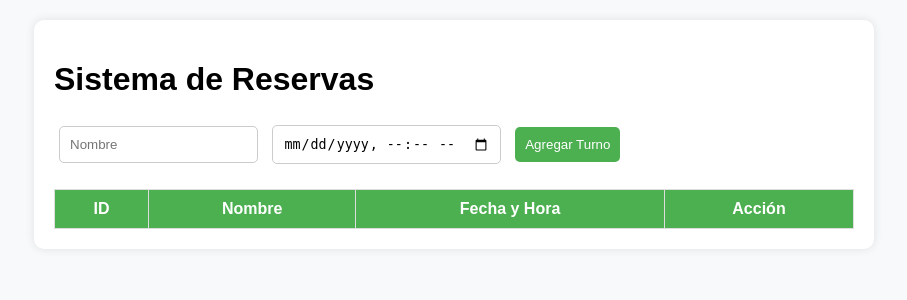
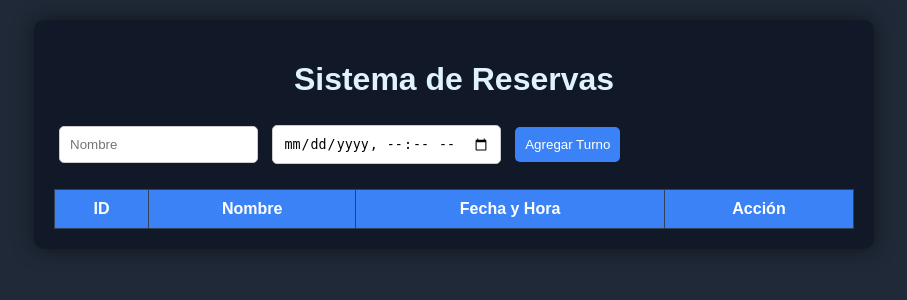
Before and after one commit to jorge221317-max/RESERVAS, a FastAPI app: page / in a window 1280 px wide. Shown: the top 300 px of the page, without its empty margins (186-1093 px from the left). Run offline with FastAPI, Linux system fonts and the light colour scheme; data that the repository does not hold is empty.

Commit message:
Update style.css

```diff
--- a/api/static/style.css
+++ b/api/static/style.css
@@ -1,13 +1,63 @@
-body { font-family: Arial, sans-serif; background: #f8f9fa; margin: 20px; }
-.container { max-width: 800px; margin: auto; background: white; padding: 20px; border-radius: 10px; box-shadow: 0 0 10px rgba(0,0,0,0.1); }
-input, button { padding: 10px; margin: 5px; border-radius: 5px; border: 1px solid #ccc; }
-button { background-color: #4CAF50; color: white; border: none; cursor: pointer; }
-button:hover { background-color: #45a049; }
-.error { color: red; }
-table { width: 100%; border-collapse: collapse; margin-top: 20px; }
-th, td { padding: 10px; text-align: center; border: 1px solid #ddd; }
-tr:nth-child(even) { background-color: #f2f2f2; }
-tr:hover { background-color: #ddd; }
-th { background-color: #4CAF50; color: white; }
-.delete-btn { color: white; background-color: red; padding: 5px 10px; border-radius: 5px; text-decoration: none; }
-.delete-btn:hover { background-color: darkred; }
+body {
+    font-family: Arial, sans-serif;
+    background: #1f2937; /* fondo oscuro para contraste */
+    color: #f8f9fa; /* texto claro */
+    margin: 20px;
+}
+
+.container {
+    max-width: 800px;
+    margin: auto;
+    background: #111827; /* contenedor más oscuro */
+    padding: 20px;
+    border-radius: 10px;
+    box-shadow: 0 0 20px rgba(0,0,0,0.5);
+}
+
+h1 { text-align: center; color: #e0f2fe; }
+
+input, button {
+    padding: 10px;
+    margin: 5px;
+    border-radius: 5px;
+    border: 1px solid #ccc;
+}
+
+button {
+    background-color: #3b82f6;
+    color: white;
+    border: none;
+    cursor: pointer;
+}
+
+button:hover { background-color: #2563eb; }
+
+.error { color: #f87171; text-align: center; }
+
+table {
+    width: 100%;
+    border-collapse: collapse;
+    margin-top: 20px;
+    background: #1e293b; /* tabla ligeramente más clara */
+}
+
+th, td {
+    padding: 10px;
+    text-align: center;
+    border: 1px solid #334155;
+}
+
+tr:nth-child(even) { background-color: #111827; }
+tr:hover { background-color: #334155; }
+
+th { background-color: #3b82f6; color: white; }
+
+.delete-btn {
+    color: white;
+    background-color: #ef4444;
+    padding: 5px 10px;
+    border-radius: 5px;
+    text-decoration: none;
+}
+
+.delete-btn:hover { background-color: #b91c1c; }
```
